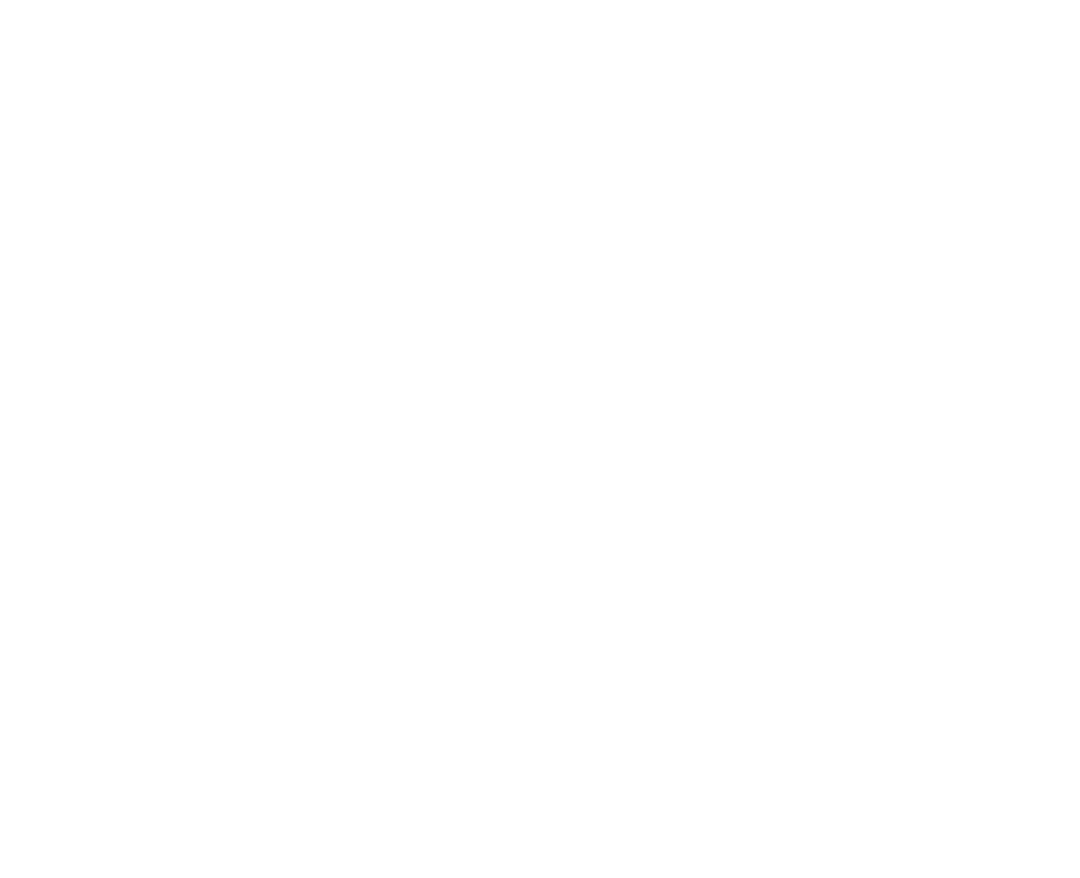
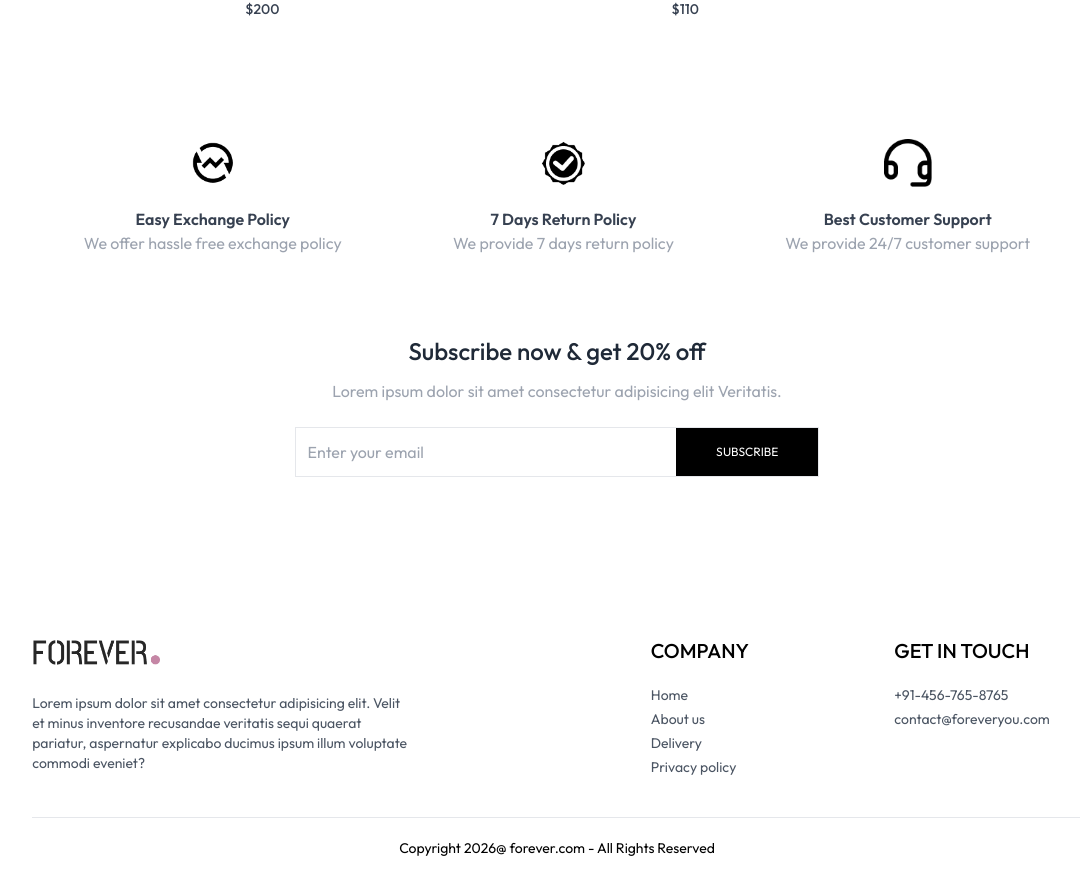
Before and after one commit to Shivshankar646/web-dev-practice, a React (Vite) app in the folder React/Ecommerce-App/frontend/: page / in a window 1280 px wide. Shown: the part 1818-2696 px from the top of the page, without its empty margins (83-1163 px from the left). Before the commit the page ends 1373 px from the top, so only its background shows below. Built offline with nearby package versions, Linux system fonts and the light colour scheme.

Commit message:
frontend is ready

```diff
--- a/React/Ecommerce-App/frontend/src/App.jsx
+++ b/React/Ecommerce-App/frontend/src/App.jsx
@@ -10,6 +10,7 @@
 import Placeorder from './pages/Placeorder'
 import Orders from './pages/Orders'
 import Navbar from './components/Navbar'
+import Footer from './components/Footer'
 
 function App() {
   return (
@@ -26,6 +27,7 @@
 <Route path='/place-order' element={<Placeorder/>} />
 <Route path='/orders' element={<Orders/>}/>
       </Routes>
+      <Footer/>
     </div>
   )
 }
--- a/React/Ecommerce-App/frontend/src/components/BestSeller.jsx
+++ b/React/Ecommerce-App/frontend/src/components/BestSeller.jsx
@@ -1,18 +1,38 @@
 import React, { useContext, useEffect, useState } from 'react'
-import { ShopContext } from '../context/ShopContext'
+import { ShopContext } from '../context/ShopContext';
+
+import ProductItem from './ProductItem';
+import Title from './Title';
+
 
 const BestSeller = () => {
 const { products } =useContext(ShopContext);
 const [bestSeller,setBestSeller] =useState([]);
 
+
+
+
 useEffect(() =>{
-const bestproduct=products.filter((item) =>(item.bestSeller))
+const bestproduct = products.filter((item) =>(item.bestseller));
+setBestSeller(bestproduct.slice(0,5));
+console.log("Products:", products);
+console.log("Filtered best sellers:", bestSeller);
+
 },[])
   return (
-    <div>
-
+    <div className='my-10'>
+      <div className='text-center text-3xl py-8'>
+     <Title text1={'BEST'} text2={'SELLERS'}/>
+      <p className='w-3/4 m-auto text-xs sm:text-sm md:text-base text-gray-600'>Lorem ipsum dolor sit amet consectetur adipisicing elit. Vero iusto accusamus sed deleniti quibusdam in ducimus animi iste! Ex, nisi?</p>
+      </div>
+      <div className='grid grid-cols-2 sm:grid-cols-3 md:grid-cols-4 lg:grid-cols-5 gap-4 gap-y-6'>
+      {
+        bestSeller.map((item,index)=>(
+        <ProductItem key={index} id={item._id} name={item.name} image={item.image} price={item.price}/>
+        ))
+      }
+      </div>
     </div>
   )
 }
-
-export default BeStseller
+export default BestSeller;
--- /dev/null
+++ b/React/Ecommerce-App/frontend/src/components/Footer.jsx
@@ -0,0 +1,43 @@
+import React from 'react'
+import { assets } from '../assets/assets'
+
+const Footer = () => {
+  return (
+    <div>
+      <div className='flex flex-col sm:grid grid-cols-[3fr_1fr_1fr] gap-14 my-10 mt-40 text-sm'>
+
+      <div>
+        <img src={assets.logo} className='mb-5 w-32 ' alt="" />
+        <p className='w-full md:w-2/3 text-gray-600'>Lorem ipsum dolor sit amet consectetur adipisicing elit. Velit et minus inventore recusandae veritatis sequi quaerat pariatur, aspernatur explicabo ducimus ipsum illum voluptate commodi eveniet?</p>
+      </div>
+
+      <div>
+        <p className='text-xl font-medium mb-5'>COMPANY</p>
+        <ul className='flex flex-col gap-1 text-gray-600'>
+           <li>Home</li>
+           <li>About us</li>
+           <li>Delivery</li>
+           <li>Privacy policy</li>
+        </ul>
+      </div>
+
+      <div>
+        <p className='text-xl font-medium mb-5'>GET IN TOUCH</p>
+        <ul className='flex flex-col gap-1 text-gray-600'>
+        <li>+91-456-765-8765</li>
+        <li>contact@foreveryou.com</li>
+        </ul>
+      </div>
+
+      </div>
+
+      <div>
+        <hr/>
+        <p className='py-5 text-sm text-center'>Copyright 2026@ forever.com - All Rights Reserved</p>
+      </div>
+
+    </div>
+  )
+}
+
+export default Footer
--- /dev/null
+++ b/React/Ecommerce-App/frontend/src/components/NewsLetterBox.jsx
@@ -0,0 +1,21 @@
+import React from 'react'
+
+const NewsLetterBox = () => {
+
+const onSubmitHandler= (event) =>{
+  event.preventDefault();
+}
+
+  return (
+    <div className='text-center'>
+      <p className='text-2xl font-medium text-gray-800'>Subscribe now & get 20% off</p>
+      <p className='text-gray-400 mt-3'>Lorem ipsum dolor sit amet consectetur adipisicing elit Veritatis.</p>
+      <form className='w-full sm:w-1/2 flex items-center gap-3 mx-auto my-6 border pl-3'>
+        <input className='w-full sm:flex-1 outline-none' type="email" placeholder='Enter your email' required/>
+        <button onSubmit={onSubmitHandler} type='submit' className='bg-black text-white text-xs px-10 py-4'>SUBSCRIBE</button>
+      </form>
+    </div>
+  )
+}
+
+export default NewsLetterBox
--- /dev/null
+++ b/React/Ecommerce-App/frontend/src/components/OurPolicy.jsx
@@ -0,0 +1,28 @@
+import React from 'react'
+import { assets } from '../assets/assets'
+
+const Ourpolicy = () => {
+  return (
+    <div className='flex flex-col sm:flex-row justify-around gap-12 sm:gap-2 text-center py-20 text-xs sm:text-sm md:text-base text-gray-700'>
+      <div>
+        <img src={assets.exchange_icon} className='w-12 m-auto mb-5' alt="" />
+        <p className='font-semibold'>Easy Exchange Policy</p>
+        <p className='text-gray-400'>We offer hassle free exchange policy  </p>
+      </div>
+
+       <div>
+        <img src={assets.quality_icon} className='w-12 m-auto mb-5' alt="" />
+        <p className='font-semibold'>7 Days Return Policy</p>
+        <p className='text-gray-400'>We provide 7 days return policy</p>
+      </div>
+      <div>
+        <img src={assets.support_img} className='w-12 m-auto mb-5' alt="" />
+        <p className='font-semibold'>Best Customer Support</p>
+        <p className='text-gray-400'>We provide 24/7 customer support </p>
+      </div>
+
+    </div>
+  )
+}
+
+export default Ourpolicy
--- a/React/Ecommerce-App/frontend/src/components/Title.jsx
+++ b/React/Ecommerce-App/frontend/src/components/Title.jsx
@@ -9,4 +9,4 @@
   )
 }
 
-export default Title
+export default Title;
--- a/React/Ecommerce-App/frontend/src/pages/Collection.jsx
+++ b/React/Ecommerce-App/frontend/src/pages/Collection.jsx
@@ -1,9 +1,60 @@
-import React from 'react'
+import React, { useContext, useState } from 'react'
+import { ShopContext } from '../context/ShopContext'
+import { assets } from '../assets/assets';
+import Title from '../components/Title';
+const Collection = () => {
+  const { products } = useContext(ShopContext);
+  const [showFilter,setShowFilter] =useState(false)
 
-function Collection() {
   return (
-    <div>
+    <div className='flex flex-col sm:flex-row gap-1 sm:gap-10 pt-10 border-t'>
+      {/* Filter options */}
+      <div className='min-w-60'>
+       <p onClick={() => setShowFilter(!showFilter)} className='my-2 text-xl flex item-center cursor-pointer gap-2'>FILTERS
+        <img className={`h-3 sm:hidden ${showFilter ? 'rotate-90' : ''}`} src={assets.dropdown_icon} alt="" />
+       </p>
+       {/* category filter */}
+       <div className={`border border-gray-300 pl-5 py-3 mt-6 ${showFilter ? '' : 'hidden'} sm:block`}>
+           <p className='mb-3 text-sm font-medium'>CATEGORIES</p>
 
+          <div className='flex flex-col gap-2 text-sm font-light text-gray-700'>
+         <p className='flex gap-2'>
+          <input className='w-3' type="checkbox" value={'Men'} />Men
+         </p>
+          <p className='flex gap-2'>
+          <input className='w-3' type="checkbox" value={'Women'} />Women
+         </p>
+          <p className='flex gap-2'>
+          <input className='w-3' type="checkbox" value={'Kids'} />Kids
+         </p>
+          </div>
+       </div>
+        {/* Subcategory filter */}
+        <div className={`border border-gray-300 pl-5 py-3 my-5 ${showFilter ? '' : 'hidden'} sm:block`}>
+           <p className='mb-3 text-sm font-medium'>TYPE</p>
+
+          <div className='flex flex-col gap-2 text-sm font-light text-gray-700'>
+         <p className='flex gap-2'>
+          <input className='w-3' type="checkbox" value={'Topwear'} />Topwear
+         </p>
+          <p className='flex gap-2'>
+          <input className='w-3' type="checkbox" value={'Bottomwear'} />Bottomwear
+         </p>
+          <p className='flex gap-2'>
+          <input className='w-3' type="checkbox" value={'Winterwear'} />Winterwear
+         </p>
+          </div>
+       </div>
+      </div>
+
+      {/* Right side */}
+     <div className='flex-1'>
+
+           <div className='flex justify-between text-base sm:text-2xl mb-4'>
+          <Title text1={'All'} text2={'COLLECTIONS'}/>
+           </div>
+
+     </div>
     </div>
   )
 }
--- a/React/Ecommerce-App/frontend/src/pages/Home.jsx
+++ b/React/Ecommerce-App/frontend/src/pages/Home.jsx
@@ -1,12 +1,18 @@
 import React from 'react'
 import Hero from '../components/Hero'
 import LatestCollection from '../components/LatestCollection'
+import BestSeller from '../components/Bestseller'
+import Ourpolicy from '../components/Ourpolicy'
+import NewsLetterBox from '../components/NewsLetterBox'
 
 function Home() {
   return (
     <div>
       <Hero />
       <LatestCollection />
+     <BestSeller/>
+     <Ourpolicy/>
+     <NewsLetterBox/>
     </div>
   )
 }
```
